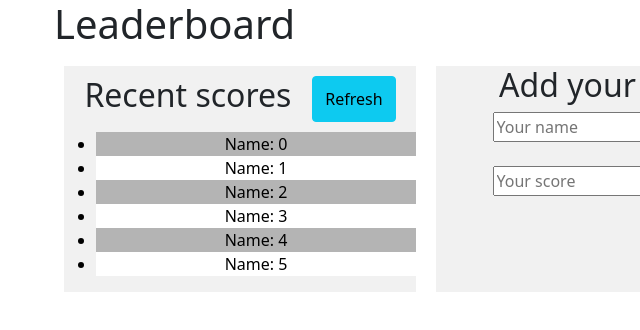
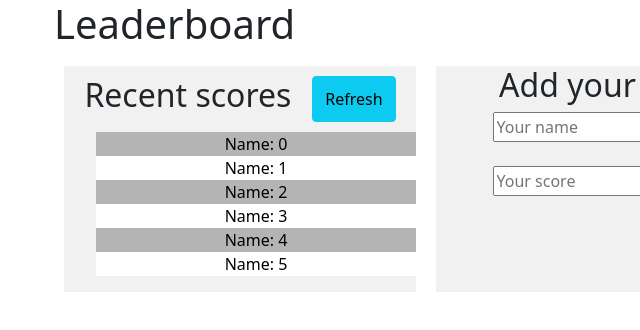
Before and after one commit to tnyandoro/leaderboard, a website built with webpack: page src/index.html in a window 1280 px wide. Shown: the full height of the page, 28-668 px from the left. Built offline with nearby package versions, Linux system fonts and the light colour scheme.

Commit message:
Add finish the structure

```diff
--- a/src/style.css
+++ b/src/style.css
@@ -31,3 +31,8 @@
 li:nth-child(even) {
   background-color: #fff;
 }
+
+ul {
+  list-style: none;
+  margin-left: 0;
+}
```
